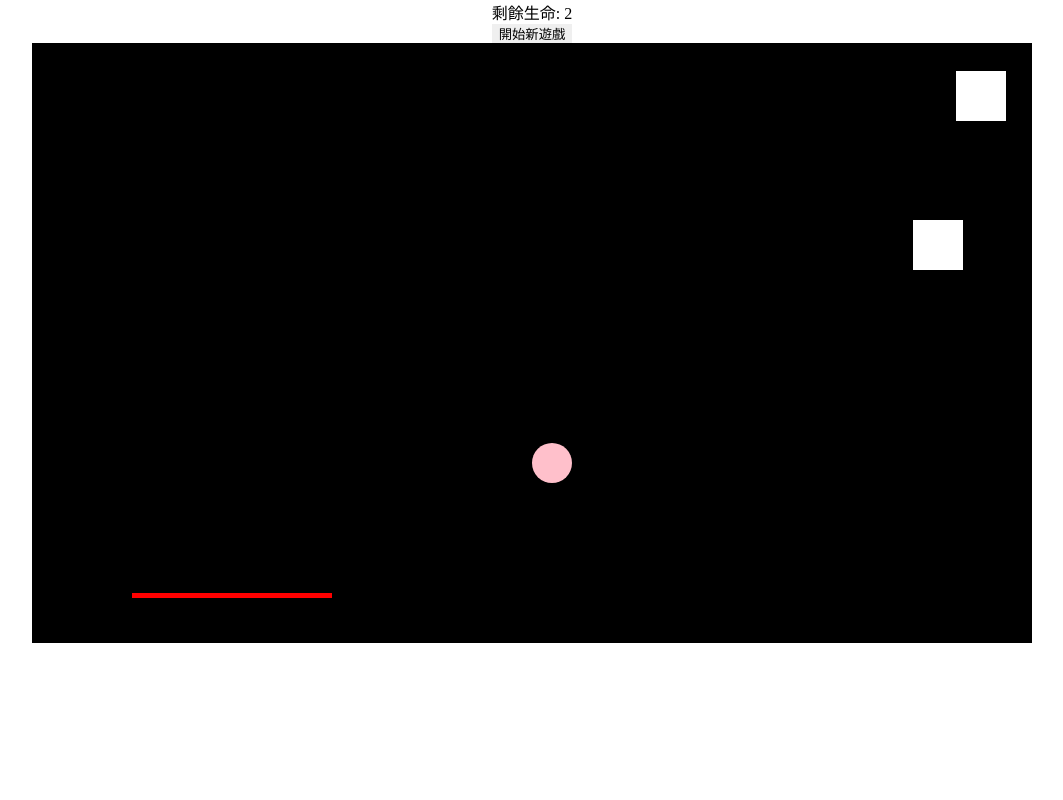
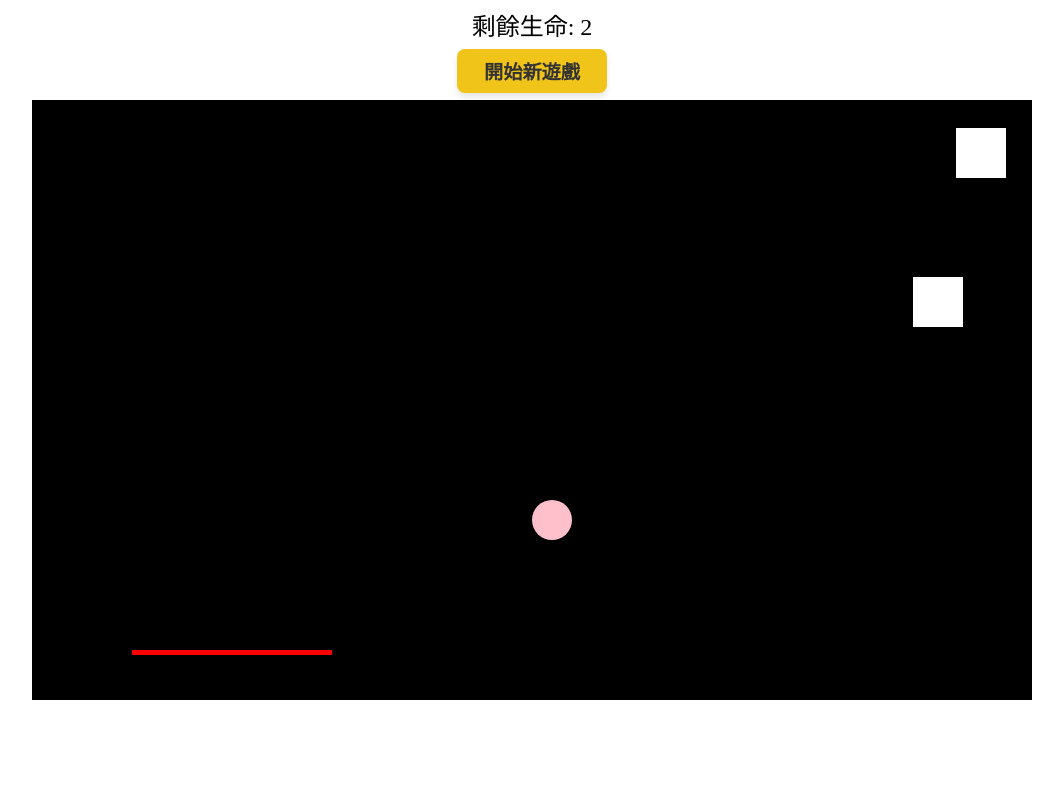
Before and after one commit to 94buyforyou/flowershop, a PHP site: page /ball/index.html in a window 1280 px wide. Shown: the whole page, without its empty margins (108-1171 px from the left). Run offline with PHP 8.4, Linux system fonts and the light colour scheme.

Commit message:
修改介面

```diff
--- a/ball/app.js
+++ b/ball/app.js
@@ -43,10 +43,10 @@ class Brick {
             //判斷方塊是否重疊
             for (let i = 0; i < brickArray.length; i++) {
                 if (
-                    new_x >= brickArray[i].x - 50 &&
-                    new_x <= brickArray[i].x + 50 &&
-                    new_y >= brickArray[i].y - 50 &&
-                    new_y <= brickArray[i].y + 50
+                    new_x >= brickArray[i].x - brickArray[i].width &&
+                    new_x <= brickArray[i].x + brickArray[i].width &&
+                    new_y >= brickArray[i].y - brickArray[i].height &&
+                    new_y <= brickArray[i].y + brickArray[i].height
                 ) {
                     overlapping = true;
                     return;
@@ -59,7 +59,6 @@ class Brick {
         do {
             new_x = getRandomNumber(0, 950);
             new_y = getRandomNumber(0, 400);
-            console.log(new_x, new_y);
             checkOverlap(new_x, new_y);
         } while (overlapping);
 
@@ -89,7 +88,7 @@ for (let i = 0; i < 10; i++) {
 }
 
 window.addEventListener("mousemove", (e) => {
-    //地板X座標等於滑鼠X座標 - 畫布居中左邊空白寬度
+    //地板X座標等於滑鼠X座標 - 畫布居中後左邊空白寬度
     ground_x = e.clientX - (window.innerWidth - c.width) / 2;
 
     // 確保地板不會超出畫布的左右邊界
--- a/ball/index.html
+++ b/ball/index.html
@@ -8,10 +8,15 @@
     </head>
     <body>
         <div class="container">
-            <p id="myLife"></p>
-            <button onclick="location.reload();" id="start">開始新遊戲
+            <div class="top">
+                <p id="myLife"></p>
+                <button onclick="location.reload();" id="start">
+                    開始新遊戲
+                </button>
+            </div>
+            <canvas id="myCanvas"></canvas>
+            <div class="bottom"></div>
         </div>
-        <canvas id="myCanvas"></canvas>
         <script src="app.js"></script>
     </body>
 </html>
--- a/ball/styles/style.css
+++ b/ball/styles/style.css
@@ -9,13 +9,52 @@ body {
     display: flex;
     flex-direction: column;
     align-items: center;
+    height: 100dvh; /* 設置為螢幕高度 */
+    overflow: hidden; /* 防止出現滾動條 */
 }
 
 .container {
     display: flex;
-    flex-wrap: nowrap;
     flex-direction: column;
-    justify-content: space-between;
+    align-items: center;
+    height: 100%;
+}
+
+.top {
+    display: flex;
+    align-items: center;
+    flex-direction: column;
+    justify-content: space-evenly;
+    flex: 5;
+}
+
+#myLife {
+    font-size: 1.5rem;
+}
+
+#start {
+    display: block;
+    padding: 0.5rem 1rem;
+    width: 150px;
+    background-color: #f0c419;
+    color: #333;
+    font-size: 1.2rem;
+    font-weight: bold;
+    border: none;
+    border-radius: 8px;
+    cursor: pointer;
+    box-shadow: 0 4px 6px rgba(0, 0, 0, 0.1);
+    transition: all 0.3s ease;
+}
+
+#start:hover {
+    background-color: #ffd700; /* 懸停時變色 */
+    box-shadow: 0 6px 10px rgba(0, 0, 0, 0.15); /* 懸停時加深陰影 */
+}
+
+#start:active {
+    background-color: #e0b800; /* 點擊時變色 */
+    box-shadow: 0 3px 5px rgba(0, 0, 0, 0.1); /* 點擊時減少陰影 */
 }
 
 #myCanvas {
@@ -23,3 +62,8 @@ body {
     width: 1000px;
     height: 600px;
 }
+
+.bottom {
+    display: flex;
+    flex: 5;
+}
```
